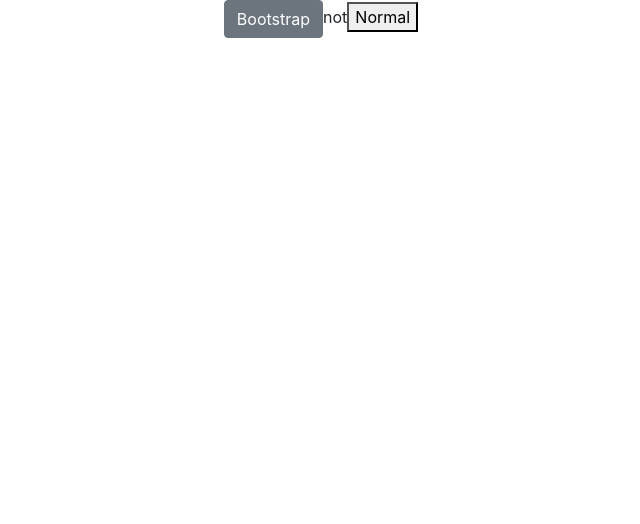
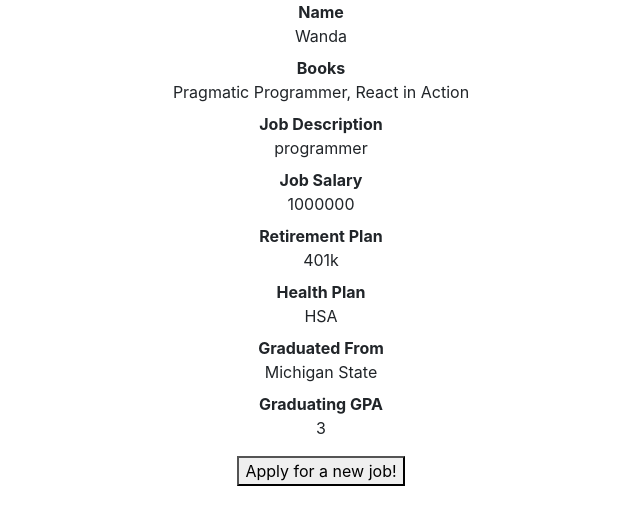
Before and after one commit to mickelsonmichael/BookClub, a React (Create React App) app in the folder ReactInAction/demo/: page / in a window 1280 px wide. Shown: the top 524 px of the page, without its empty margins (319-959 px from the left). Built offline with nearby package versions, Linux system fonts and the light colour scheme.

Commit message:
Add example of shallow merge issue

```diff
--- a/ReactInAction/demo/src/App.js
+++ b/ReactInAction/demo/src/App.js
@@ -1,12 +1,11 @@
-import logo from "./logo.svg";
 import "./App.css";
-import Form from "./components/Form";
+import ShallowMerge from "./chapter03/shallowMerge";
 import "../node_modules/bootstrap/dist/css/bootstrap.css";
 
 function App() {
   return (
     <div className="App">
-      <Form />
+      <ShallowMerge />
     </div>
   );
 }
--- /dev/null
+++ b/ReactInAction/demo/src/chapter03/shallowMerge.js
@@ -0,0 +1,76 @@
+import { Component } from "react";
+
+export default class ShallowMerge extends Component {
+    constructor(props) {
+        super(props);
+
+        this.state = {
+            books: ["Pragmatic Programmer", "React in Action"],
+            name: "Wanda",
+            job: {
+                description: "programmer",
+                salary: 1000000,
+                benefits: {
+                    retirement: "401k",
+                    health: "HSA"
+                }
+            },
+            degree: {
+                school: "Michigan State",
+                gpa: 3.0
+            }
+        }
+
+        this.handleButtonClick = this.handleButtonClick.bind(this);
+    }
+
+    handleButtonClick() {
+        // setState only performs a SHALLOW MERGE
+        // while most of our information about Wanda is left intact
+        // we lose the `benefits` property, because it is too deep for a shallow merge to copy
+        this.setState((prev) => {
+            return {
+                job: {
+                    description: "senior programmer",
+                    salary: "1200000"
+                }
+            }
+        }, () => console.log("done"));
+    }
+
+    render() {
+        console.log(this.state);
+
+        return (
+            <div>
+                <dl>
+                    <dt>Name</dt>
+                    <dd>{this.state.name}</dd>
+
+                    <dt>Books</dt>
+                    <dd>{this.state.books.join(", ")}</dd>
+
+                    <dt>Job Description</dt>
+                    <dd>{this.state.job.description}</dd>
+
+                    <dt>Job Salary</dt>
+                    <dd>{this.state.job.salary}</dd>
+
+                    <dt>Retirement Plan</dt>
+                    <dd>{this.state.job.benefits?.retirement ?? 'undefined'}</dd>
+
+                    <dt>Health Plan</dt>
+                    <dd>{this.state.job.benefits?.health ?? 'undefined'}</dd>
+
+                    <dt>Graduated From</dt>
+                    <dd>{this.state.degree.school}</dd>
+
+                    <dt>Graduating GPA</dt>
+                    <dd>{this.state.degree.gpa}</dd>
+                </dl>
+
+                <button onClick={this.handleButtonClick}>Apply for a new job!</button>
+            </div>
+        )
+    }
+}
```
